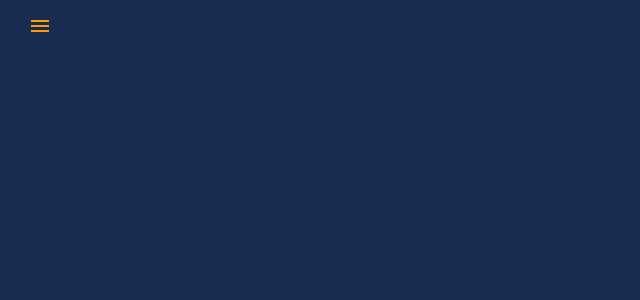
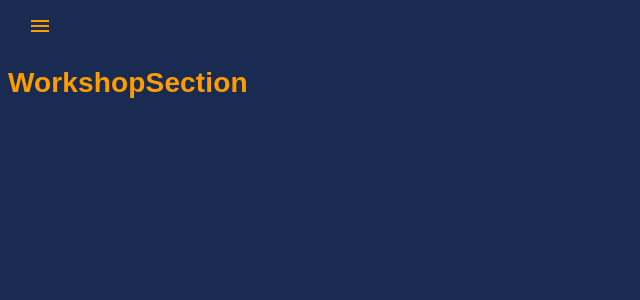
Before and after one commit to michael-small/Witty, a React (Create React App) app in the folder client/: page /workshopSectionDemo1 in a window 1280 px wide. Shown: the top 300 px of the page, without its empty margins (0-640 px from the left). Built offline with nearby package versions, Linux system fonts and the light colour scheme.

Commit message:
Create WorkshopSection page
Hardcoded route to a page with just a title for now

Addresses #5 (Pull Section data from GraphCMS)
Project: 'Create Workshop Lessons Listing'

```diff
--- a/client/src/App.js
+++ b/client/src/App.js
@@ -8,6 +8,7 @@ import Profile from './components/Profile/Profile';
 import WorkshopHome from './components/WorkshopHome/WorkshopHome';
 import Workshop from './components/WorkshopHome/Workshop/Workshop';
 import BlogHome from './components/BlogHome/BlogHome';
+import WorkshopSection from './components/WorkshopHome/WorkshopSection/WorkshopSection';
 
 function App() {
 	return (
@@ -21,6 +22,11 @@ function App() {
 					<Route exact path='/workshops' component={WorkshopHome} />
 					<Route exact path='/workshop' component={Workshop} />
 					<Route exact path='/blog' component={BlogHome} />
+					<Route
+						exact
+						path='/workshopSectionDemo1'
+						component={WorkshopSection}
+					/>
 				</BrowserRouter>
 			</div>
 		</CssBaseline>
--- /dev/null
+++ b/client/src/components/WorkshopHome/WorkshopSection/WorkshopSection.js
@@ -0,0 +1,25 @@
+import React from 'react';
+
+import { gql, useQuery } from '@apollo/client';
+
+const GET_WORKSHOPS = gql`
+	query GetWorkshops {
+		workshops {
+			id
+			sections {
+				lessons {
+					lessonTitle
+				}
+				sectionTitle
+			}
+			workshopTitle
+			previewPhoto {
+				url
+			}
+		}
+	}
+`;
+
+export default function WorkshopSection() {
+	return <h1>WorkshopSection</h1>;
+}
```
